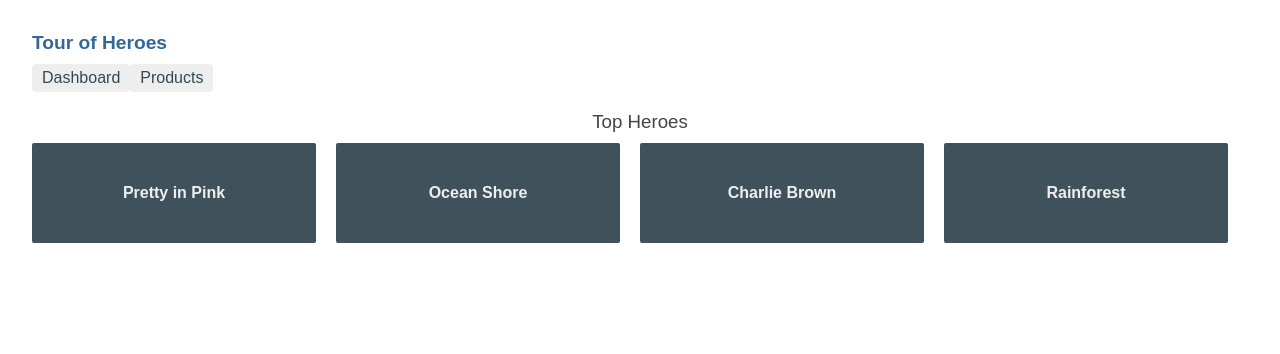
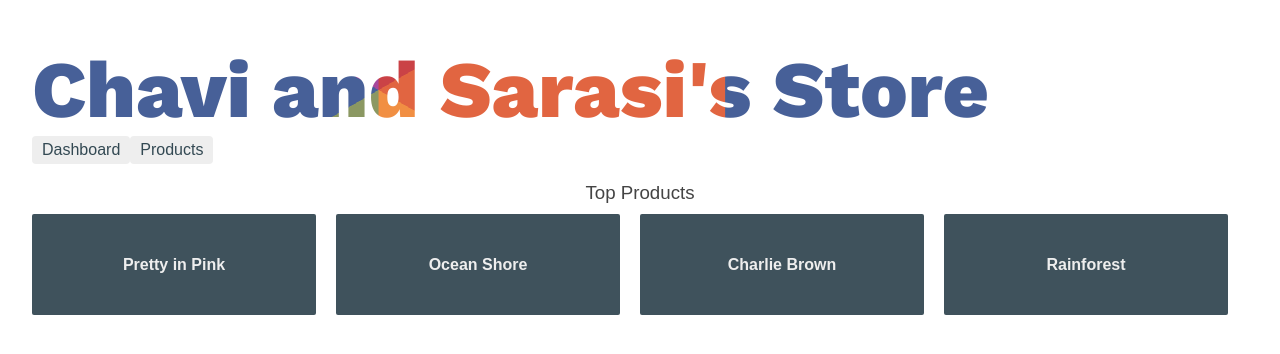
Before and after one commit to sshah-tcscary/sarasi-tour-of-heroes, an Angular app: page /dashboard in a window 1280 px wide. Shown: the top 354 px of the page. Built offline with nearby package versions, Linux system fonts and the light colour scheme.

Commit message:
1 binaries uploaded

```diff
--- a/src/app/app.component.css
+++ b/src/app/app.component.css
@@ -26,3 +26,96 @@ nav a:hover {
 nav a.active {
   color: #039be5;
 }
+
+
+/* General styling of the page. */
+/* Sets a background color, font-size etc. */
+body {
+  background-color: #EDDDD4;
+}
+
+h1 {
+  font-family: "Work Sans", sans-serif;
+  font-weight: 800;
+  font-size: 5em;
+  width: auto;
+  line-height: 0.9em;
+  margin-left: auto;
+  margin-right: auto;
+  /* margin-top: 1.5em;
+  margin-top: calc(50vh - 1em); */
+}
+
+
+/* Style the rainbow text element. */
+.rainbow-text {
+  /* Create a conic gradient. */
+  /* Double percentages to avoid blur (#000 10%, #fff 10%, #fff 20%, ...). */
+  background: #CA4246;
+  background-color: #CA4246;
+  background: conic-gradient(
+    #CA4246 16.666%,
+    #E16541 16.666%,
+    #E16541 33.333%,
+    #F18F43 33.333%,
+    #F18F43 50%,
+    #8B9862 50%,
+    #8B9862 66.666%,
+    #476098 66.666%,
+    #476098 83.333%,
+    #A7489B 83.333%);
+
+  /* Set thee background size and repeat properties. */
+  background-size: 57%;
+  background-repeat: repeat;
+
+  /* Use the text as a mask for the background. */
+  /* This will show the gradient as a text color rather than element bg. */
+  -webkit-background-clip: text;
+  -webkit-text-fill-color: transparent;
+
+  /* Animate the text when loading the element. */
+  /* This animates it on page load and when hovering out. */
+  animation: rainbow-text-animation-rev 0.5s ease forwards;
+
+  cursor: pointer;
+}
+
+/* Add animation on hover. */
+.rainbow-text:hover {
+  animation: rainbow-text-animation 0.5s ease forwards;
+}
+
+/* Move the background and make it larger. */
+/* Animation shown when hovering over the text. */
+@keyframes rainbow-text-animation {
+  0% {
+    background-size: 57%;
+    background-position: 0 0;
+  }
+  20% {
+    background-size: 57%;
+    background-position: 0 1em;
+  }
+  100% {
+    background-size: 300%;
+    background-position: -9em 1em;
+  }
+}
+
+/* Move the background and make it smaller. */
+/* Animation shown when entering the page and after the hover animation. */
+@keyframes rainbow-text-animation-rev {
+  0% {
+    background-size: 300%;
+    background-position: -9em 1em;
+  }
+  20% {
+    background-size: 57%;
+    background-position: 0 1em;
+  }
+  100% {
+    background-size: 57%;
+    background-position: 0 0;
+  }
+}
--- a/src/app/app.component.html
+++ b/src/app/app.component.html
@@ -1,7 +1,9 @@
-<h1>{{title}}</h1>
+<h1 class="rainbow-text">{{title}}</h1>
 <nav>
   <a routerLink="/dashboard">Dashboard</a>
   <a routerLink="/heroes">Products</a>
 </nav>
 <router-outlet></router-outlet>
 <!-- <app-messages></app-messages> -->
+
+<link href="https://fonts.googleapis.com/css?family=Work+Sans:400,600,800&display=swap" rel="stylesheet">
--- a/src/app/app.component.ts
+++ b/src/app/app.component.ts
@@ -6,5 +6,5 @@ import { Component } from '@angular/core';
   styleUrls: [ './app.component.css' ]
 })
 export class AppComponent  {
-  title = 'Tour of Heroes';
+  title = "Chavi and Sarasi's Store";
 }
--- a/src/app/dashboard/dashboard.component.html
+++ b/src/app/dashboard/dashboard.component.html
@@ -1,4 +1,4 @@
-<h3>Top Heroes</h3>
+<h3>Top Products</h3>
 <div class="grid grid-pad">
   <a *ngFor="let hero of heroes" class="col-1-4"
       routerLink="/detail/{{hero.id}}">
--- a/src/app/mock-heroes.ts
+++ b/src/app/mock-heroes.ts
@@ -4,11 +4,11 @@ export const HEROES: Hero[] = [
   { id: 1.99, name: 'Sun in the Morning',   description: 'Bring a little sunshine into your days with our new sun in the morning bracelet! This features all of the sunset colors to brighten up your day.', imageUrl: 'https://cdn.jsdelivr.net/gh/sshah-tcscary/sarasi-tour-of-heroes@master/src/app/assets/IMG_0387%20(1).jpg' },
   { id: 1.98, name: 'Pretty in Pink',  description: '????? ' },
   { id: 1.97, name: 'Ocean Shore',  description: 'Bring the icy blue waters and sunny days into your life! This new bracelet features all the beautiful colors of the sea.' },
-  { id: 2.02, name: 'Charlie Brown',  description: 'Our favorite TV show featured in our bracelet.' },
+  { id: 2.99, name: 'Charlie Brown',  description: 'Our favorite TV show featured in our bracelet.' },
   { id: 1.96, name: 'Rainforest',  description: 'Together we can make a difference in our world. By wearing this bracelet you are helping and raising awareness for the Rainforest Trust!' },
   { id: 3.99, name: 'Seasons pack',  description: 'This set of four bracelets lets you embrace the four seasons.' },
   { id: 1.95, name: 'Coral Bay',  description: 'hello' },
   { id: 1.94, name: 'Stormy Sea',  description: 'This bracelet will help you experience the beautiful rough sea and its magnificent waves. Our new bracelet features all the colors of the deep sea!' },
   { id: 1.93, name: 'Purple Wonders',  description: 'Featuring lots of purple its sure to bring wonders to you!' },
-  { id: 2.01, name: 'Delightful Daisies ',  description: 'hi' }
+  { id: 2.98, name: 'Delightful Daisies ',  description: 'hi' }
 ];
```
Also changed, not shown: src/app/assets/IMG-6729.jpg (added), src/app/assets/IMG_0387 (2).jpg (deleted).
